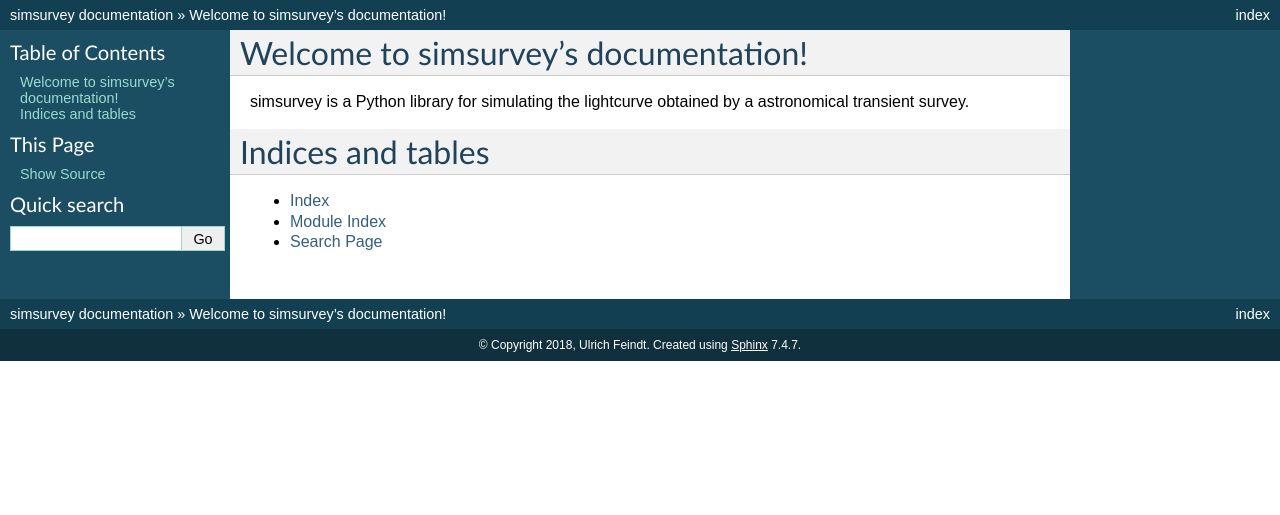
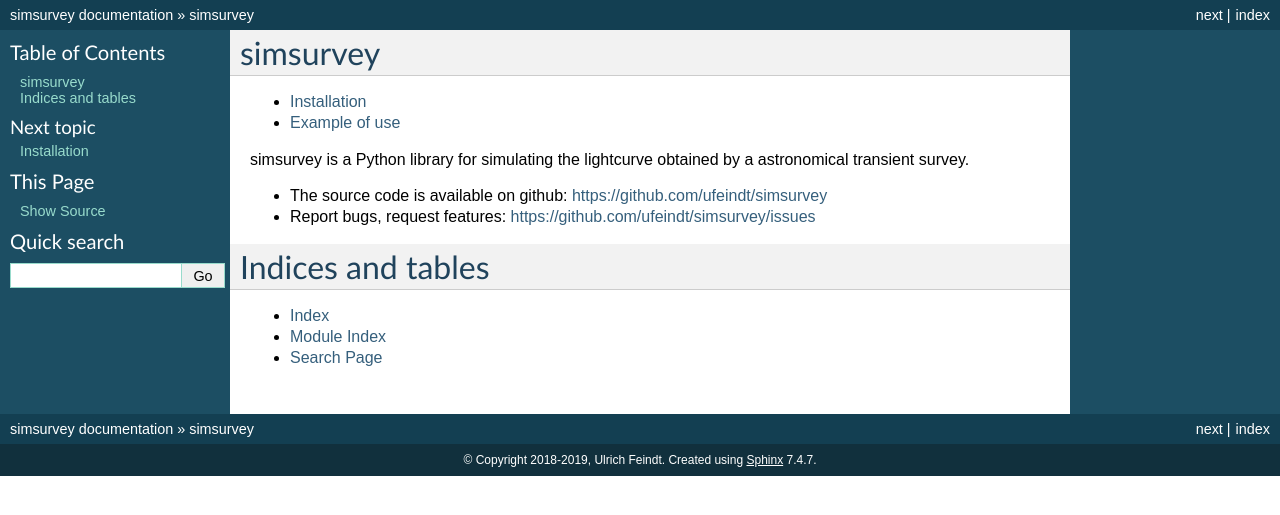
Before and after one commit to ZwickyTransientFacility/simsurvey, a Sphinx documentation site: the page built from docs/index.rst, in a window 1280 px wide. Shown: the top 515 px of the page. Built offline with Sphinx 7.4.7, drawn with Linux system fonts in a browser that asks for light colours.

```diff
--- a/docs/conf.py
+++ b/docs/conf.py
@@ -20,7 +20,7 @@
 # -- Project information -----------------------------------------------------
 
 project = 'simsurvey'
-copyright = '2018, Ulrich Feindt'
+copyright = '2018-2019, Ulrich Feindt'
 author = 'Ulrich Feindt'
 
 # The short X.Y version
--- /dev/null
+++ b/docs/example.rst
@@ -0,0 +1,5 @@
+**************
+Example of use
+**************
+
+Under construction
--- a/docs/index.rst
+++ b/docs/index.rst
@@ -3,16 +3,20 @@
    You can adapt this file completely to your liking, but it should at least
    contain the root `toctree` directive.
 
-Welcome to simsurvey's documentation!
-=====================================
+simsurvey
+=========
 
 .. toctree::
-   :maxdepth: 2
-   :caption: Contents:
+   :maxdepth: 1
+   :titlesonly:
+
+   install
+   example
 
 simsurvey is a Python library for simulating the lightcurve obtained by a astronomical transient survey.
 
-
+* The source code is available on github: https://github.com/ufeindt/simsurvey
+* Report bugs, request features: https://github.com/ufeindt/simsurvey/issues
 
 Indices and tables
 ==================
```
Also changed, not shown: docs/install.rst (added, +35 -0 lines), 2 other files.
